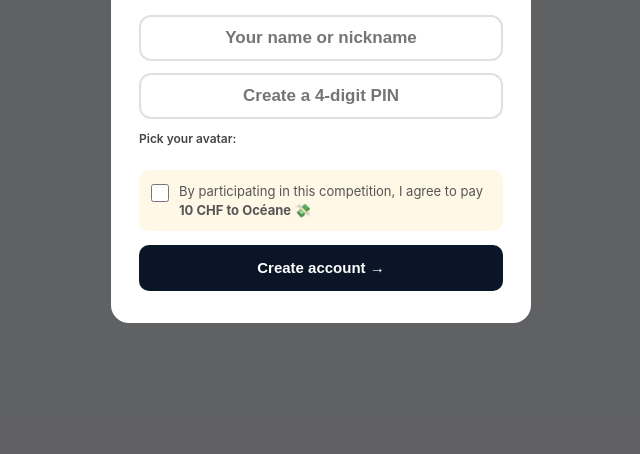
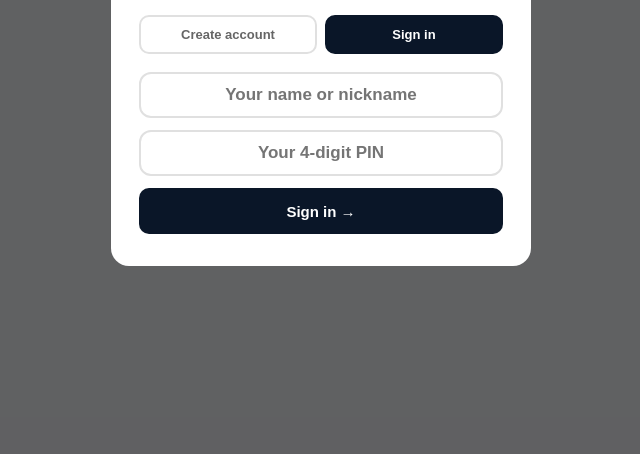
Before and after one commit to oceanewuest-wq/WorldCup, a website: page index.html in a window 1280 px wide. Shown: the part 346-800 px from the top of the page, without its empty margins (319-959 px from the left). Drawn offline with Linux system fonts and the light colour scheme.

Commit message:
Add files via upload

```diff
--- a/index.html
+++ b/index.html
@@ -166,13 +166,13 @@ body{font-family:-apple-system,BlinkMacSystemFont,'Segoe UI',sans-serif;backgrou
     <div class="modal-title">WC 2026 Predictions</div>
     <div class="modal-sub">ORSEN Team Competition</div>
     <div class="tab-btns">
-      <button class="tab-btn active" id="btn-register" onclick="switchAuthTab('register')">Create account</button>
-      <button class="tab-btn" id="btn-login" onclick="switchAuthTab('login')">Sign in</button>
+      <button class="tab-btn" id="btn-register" onclick="switchAuthTab('register')">Create account</button>
+      <button class="tab-btn active" id="btn-login" onclick="switchAuthTab('login')">Sign in</button>
     </div>
     <div id="error-msg" class="error-msg" style="display:none"></div>
 
     <!-- REGISTER -->
-    <div id="register-form">
+    <div id="register-form" style="display:none">
       <input class="modal-input" type="text" id="reg-username" placeholder="Your name or nickname" maxlength="20"/>
       <input class="modal-input" type="password" id="reg-pin" placeholder="Create a 4-digit PIN" maxlength="4" inputmode="numeric"/>
       <div style="font-size:12px;font-weight:600;color:#444;margin-bottom:8px">Pick your avatar:</div>
@@ -185,7 +185,7 @@ body{font-family:-apple-system,BlinkMacSystemFont,'Segoe UI',sans-serif;backgrou
     </div>
 
     <!-- LOGIN -->
-    <div id="login-form" style="display:none">
+    <div id="login-form">
       <input class="modal-input" type="text" id="login-username" placeholder="Your name or nickname" maxlength="20"/>
       <input class="modal-input" type="password" id="login-pin" placeholder="Your 4-digit PIN" maxlength="4" inputmode="numeric"/>
       <button class="btn btn-primary" style="width:100%;height:46px;font-size:15px" onclick="login()">Sign in →</button>
```
